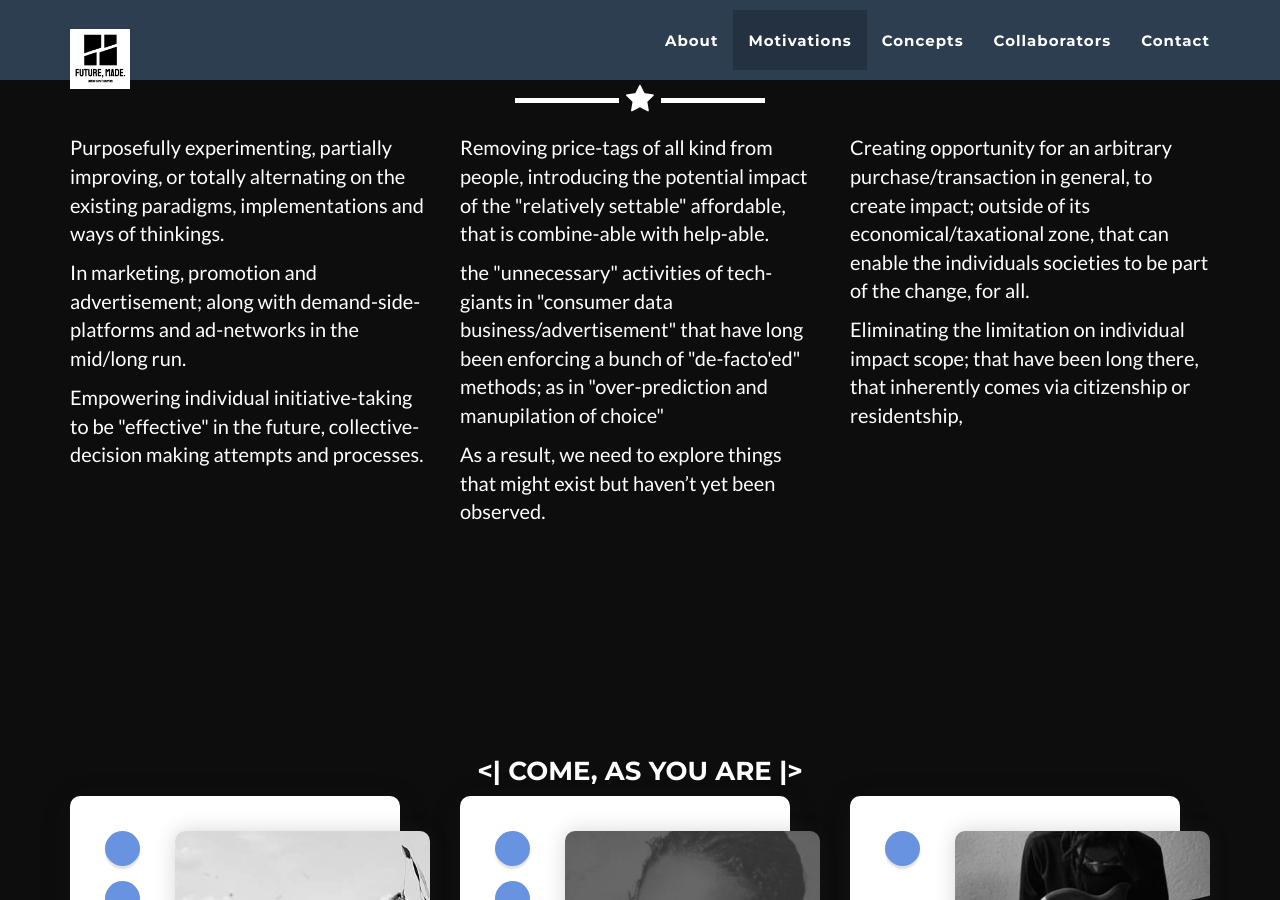
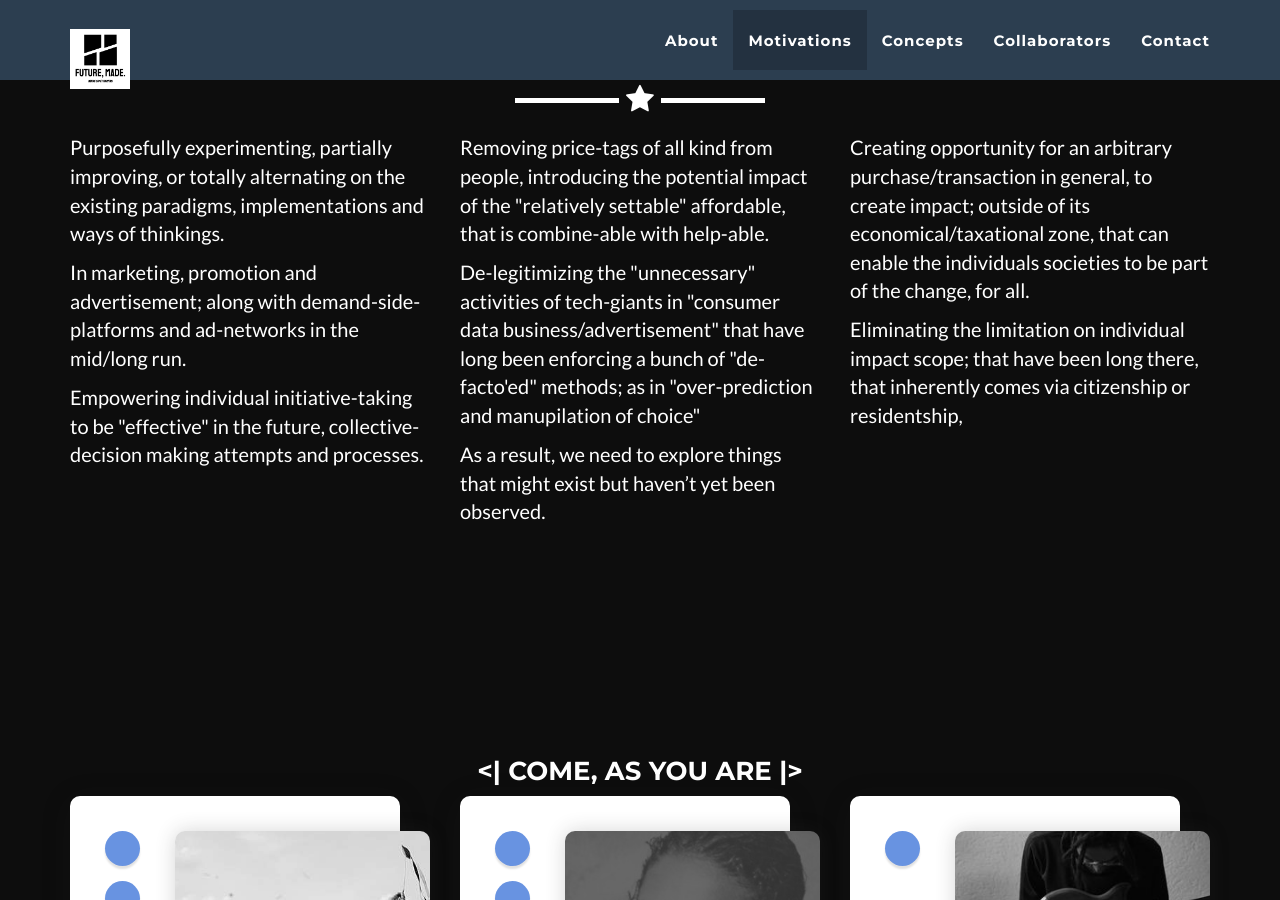
Before and after one commit to streamerd/future-made-website, a Jekyll site: the page built from _posts/2014-07-18-project-1.markdown, in a window 1280 px wide and 900 px high, scrolled down 2790 px. Built offline with Jekyll 4.4.1, drawn with Linux system fonts in a browser that asks for light colours.

Commit message:
Update wording

```diff
--- a/_includes/motivations.html
+++ b/_includes/motivations.html
@@ -17,7 +17,7 @@
             </div>
             <div class="col-lg-4">
                 <p>Removing price-tags of all kind from people, introducing the potential impact of the "relatively settable" affordable, that is combine-able with help-able.</p>
-                <p>the "unnecessary" activities of tech-giants in
+                <p>De-legitimizing the "unnecessary" activities of tech-giants in
                     "consumer data business/advertisement"
 
                     that have long been enforcing
```
Also changed, not shown: _posts/2014-07-18-project-1.markdown (+1 -1 lines).
